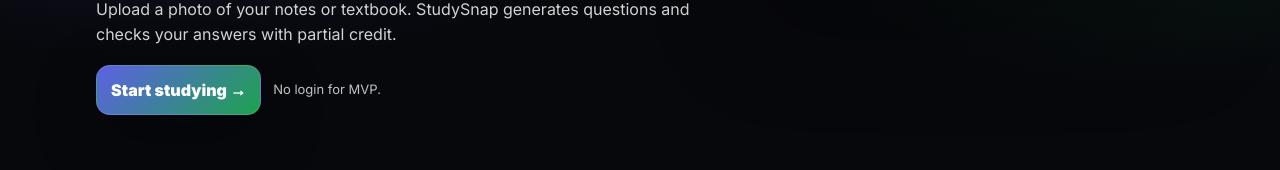
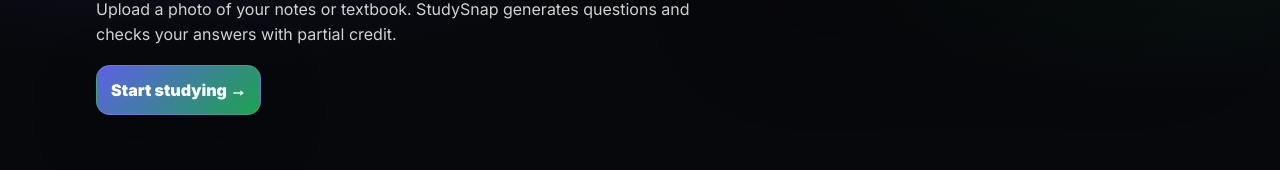
Before and after one commit to b0ltyy/studysnap, a Next.js app: page / in a window 1280 px wide. Shown: the part 320-490 px from the top of the page. Built offline with nearby package versions, Linux system fonts and the light colour scheme.

Commit message:
Fix Vercel prerender: lazy supabase client

```diff
--- a/app/page.tsx
+++ b/app/page.tsx
@@ -174,10 +174,6 @@
                 >
                   Start studying →
                 </Link>
-
-                <div style={{ opacity: 0.75, fontSize: 13 }}>
-                  No login for MVP.
-                </div>
               </div>
             </div>
           </Reveal>
```
